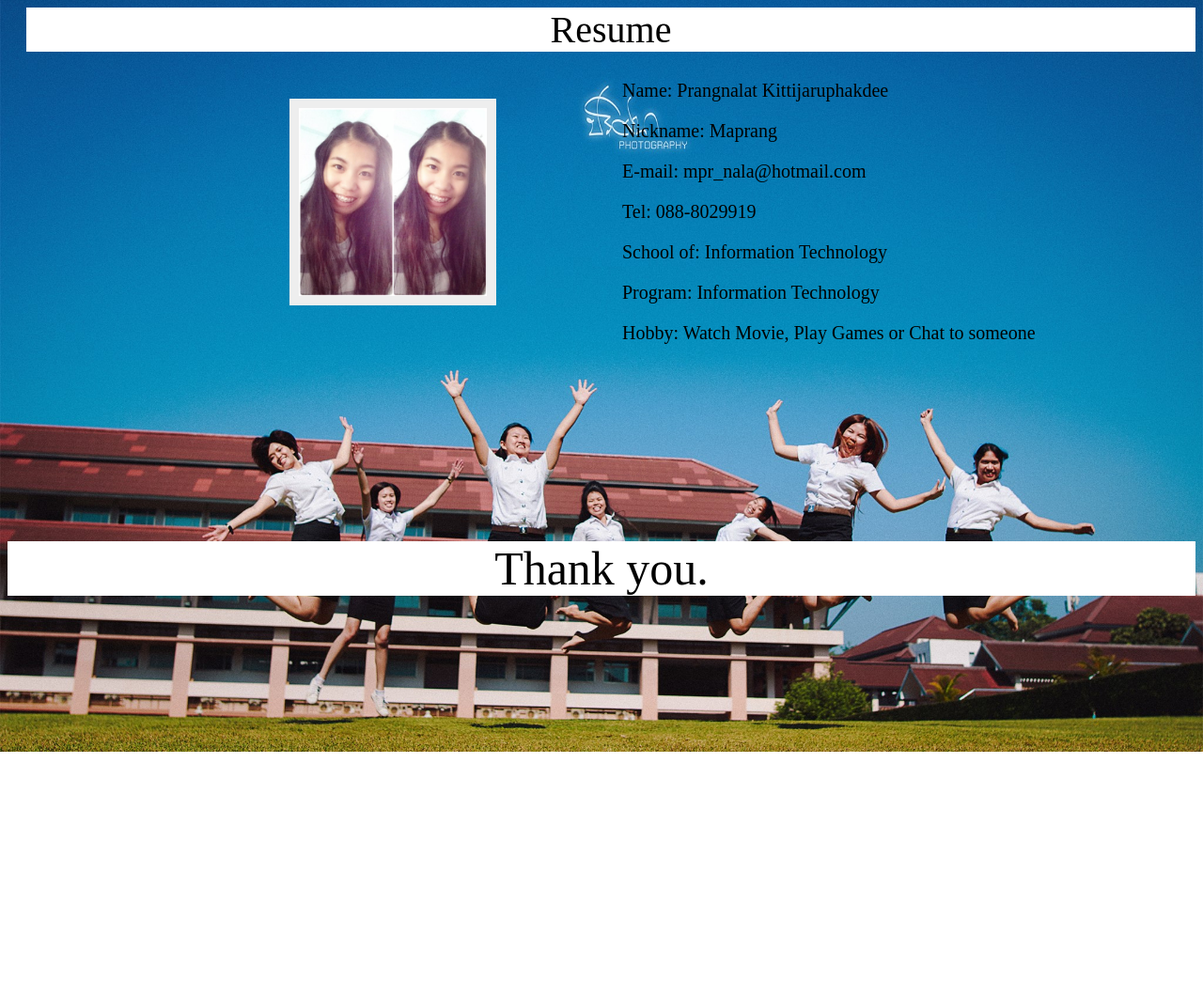
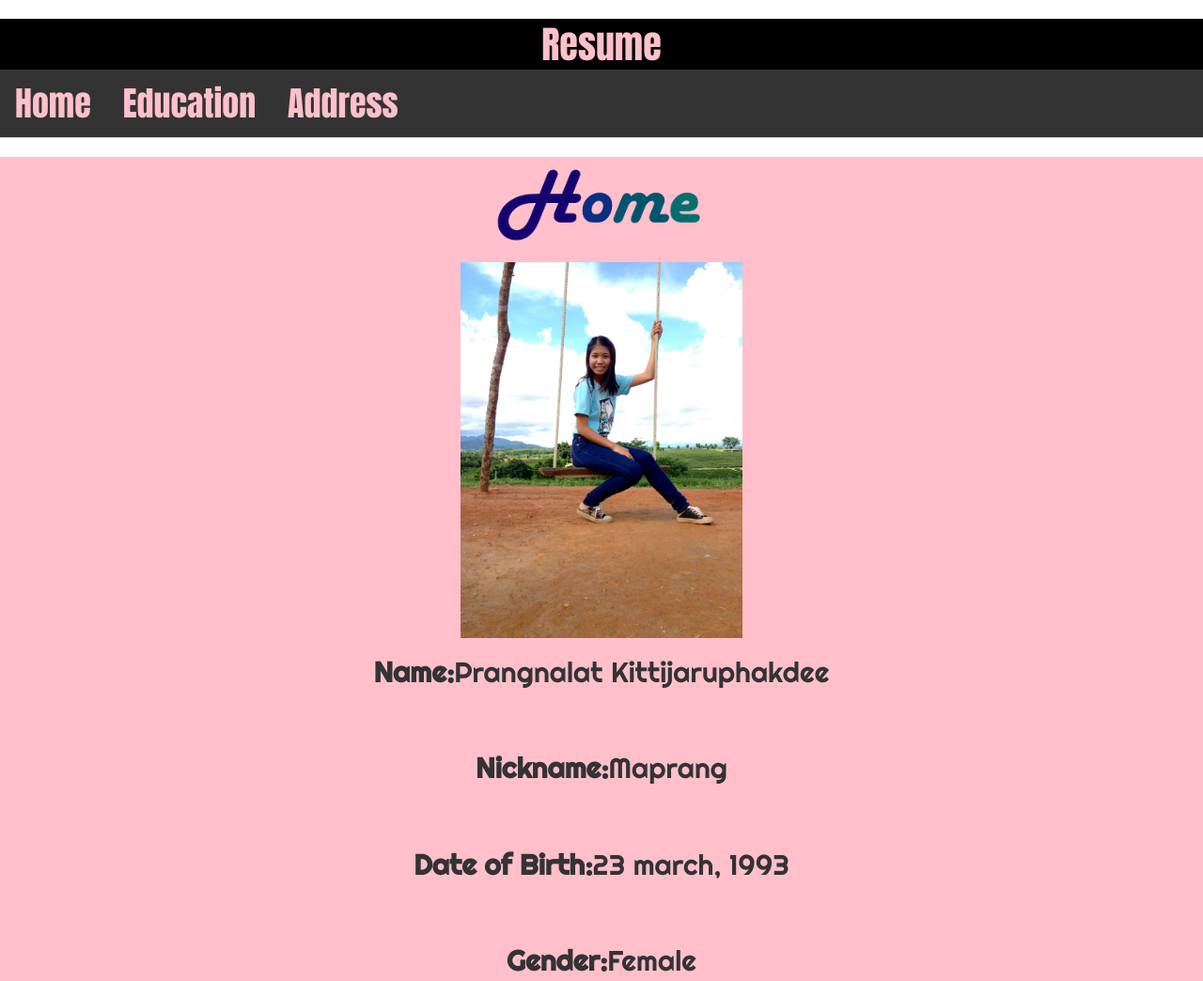
Before and after one commit to NALAKITJA/Resume-html_css, a plain HTML site: page index.html in a window 1280 px wide. Shown: the top 1044 px of the page at 94% size. Before the commit the page ends 800 px from the top, so only its background shows below. Drawn offline with nearby package versions, Linux system fonts and the light colour scheme.

Commit message:
rewrite html

```diff
--- a/index.html
+++ b/index.html
@@ -1,33 +1,106 @@
 <!DOCTYPE html>
 <html>
+
      <head>
+             <!-- Latest compiled and minified CSS -->
+        <link rel="stylesheet" href="https://maxcdn.bootstrapcdn.com/bootstrap/3.3.6/css/bootstrap.min.css" integrity="sha384-1q8mTJOASx8j1Au+a5WDVnPi2lkFfwwEAa8hDDdjZlpLegxhjVME1fgjWPGmkzs7" crossorigin="anonymous">
 <!--         <style> background-image: url(IT.jpg);</style>-->
+
          <link rel="stylesheet" type="text/css" href="style.css">
+        <link href='https://fonts.googleapis.com/css?family=Righteous|Sigmar+One|Anton&subset=latin-ext,latin' rel='stylesheet' type='text/css'>
          <meta charset="UTF-8">
          <title>Resume</title>
     </head>
+<!--
+    <a rel="nofollow" style="display:scroll; position:fixed; bottom:10px; right:5px;" href="#" title="Back to Top">
+    <img src="top.png" width="50px" height="50px"/></a>
+-->
+    <body>
+<!--        <div class="container">-->
+          <h1><header><center>Resume</center></header>
+          <ul class="nav nav-tabs">
 
-    <body>
-        <header><center>Resume</center></header>
-        <nav><img src="pic.jpg" width="200" height="200" alt="Picture" margin-right="auto">
-         </nav>
-        <div class="right">
+            <li><a href="#1">Home</a></li>
+            <li><a href="#2">Education</a></li>
+            <li><a href="#3">Address</a></li>
+
+          </ul>
+            </h1>
+          <h1 id="1">
+            <div style="background-color:pink">
+             <center>
+              <img src="home.png" width="300" height="350" class="img-responsive">
+             </center>
+             <center>
+                <table>
+                    <tr>
+                       <th>
+                           <center>
+                            <img src="pic1.jpg" width="300" height="350" class="img-responsive" >
+                                <h2><strong>Name:</strong>Prangnalat Kittijaruphakdee</h2><br>
+                                <h2> <strong>Nickname:</strong>Maprang</h2><br>
+                                <h2><strong>Date of Birth:</strong>23 march, 1993</h2><br>
+                                <h2><strong>Gender:</strong>Female</h2>
+                           </center>
+                        </th>
+                    </tr>
+                </table>
+              </center>
+            </div>
+
+              <h1 id="2"></h1>
+                <div style="background-color:#F78181">
+               <center>
+                   <img src="education.png" width="400" height="450" class="img-responsive">
+                </center>
+                <center>
+                <table>
+                    <tr>
+                       <th>
+                           <center>
+                      <img src="MFU.png" width="300" height="350" class="img-responsive">
+                          <h2><p><b>Current:</b>MaeFahLuang University<br><br>
+                              <b>School of:</b> Information Technology<br><br>
+                              <b>Program:</b>Information Technology</p>
+                            </h2>
+                           </center>
+                        </th>
+                    </tr>
+                </table>
+                </center>
+              </div>
+                <h1 id="3"></h1>
+                    <div style="background-color:#F79F81">
+                        <center>
+                         <img src="address.png" width="400" height="450" class="img-responsive">
+                        </center>
+                         <table>
+                            <tr>
+                               <th>
+                           <center>
+                                <img src="location.png" width="300" height="350" class="img-responsive">
+                            <h2><p><b>404/14 Village No.5, Thapra Sub-district, Mueng District, Khonkaen 40260<br><br>
+                            </b>
+                        </p>
+                    </h2>
+                        </center>
+                                </th>
+                             </tr>
+                        </table>
+              </div>
+        </h1>
 
 
-           <p>Name: Prangnalat Kittijaruphakdee</p>
-            <p>Nickname: Maprang</p>
-            <p>E-mail: mpr_nala@hotmail.com</p>
-            <p>Tel: 088-8029919</p>
-            <p>School of: Information Technology</p>
-            <p>Program: Information Technology</p>
-            <p>Hobby: Watch Movie, Play Games or Chat to someone </p>
-
-        </div>
-        <center>
-            <footer>
-        Thank you.
-        </footer>
-            </center>
     </body>
 
+<footer>
+    <center><p><h2><b>Contact:</b>(+66)888029919</h2>
+    <h2><b>Email:</b> mpr_nala@hotmail.com</h2>
+    </center>
+</footer>
+
+
+
+<!--          Latest compiled and minified JavaScript -->
+            <script src="https://maxcdn.bootstrapcdn.com/bootstrap/3.3.6/js/bootstrap.min.js" integrity="sha384-0mSbJDEHialfmuBBQP6A4Qrprq5OVfW37PRR3j5ELqxss1yVqOtnepnHVP9aJ7xS" crossorigin="anonymous"></script>
 </html>
--- a/style.css
+++ b/style.css
@@ -1,56 +1,63 @@
 header{
-    background-color: white;
-    filter: alpha(opacity=60);
-    color: black;
+    background-color:black;
+    color:pink;
+    padding:5px;
     font-size: 40px;
-    font-family: "Times New Roman", Times, serif;
-    margin-left: 20px;
+    }
+h2 {
+    font-family: 'Righteous', cursive;
+
+}
+table {
+    border-collapse: collapse;
+    width: 100%;
+}
+
+th, td {
+    padding: 10px;
+}
+h1{
+    font-family: 'Anton', sans-serif;
+
+}
+
+h3{
+    font-family: 'Anton', sans-serif;
+    margin-top: 500px;
+    font-size: 40px;
+}
+ul {
+    list-style-type: none;
+    margin: 0;
+    padding: 0;
+    overflow: hidden;
+    background-color: #333;
+}
+
+li {
+    float: left;
+}
+
+li a {
+    display: inline-block;
+    color: pink;
+    text-align: center;
+    padding: 14px 16px;
+    text-decoration: none;
+}
+
+li a:hover {
+    background-color: #111;
+}
+footer{
+    background-color: black;
+    color:pink;
+    margin-bottom: 10px;
+    text-align: center;
+}
+.right {
+   float: right;
+   padding: 10px;
 
 
 }
-h1{
-    color: aliceblue;
-    font-size: 50px;
-     color: black;
-}
-.right {
-    margin-left: auto;
-    width: 600px;
-/*    background-color: white;*/
-/*    background-image: url(IT.jpg);*/
-    padding: 10px;
-    filter: opacity=(70%);
-
-}
-p{
-/*    border: 5px solid #ffffff;*/
-    font-size: 20px;
-    color: black;
-    font-family: "Times New Roman", Times, serif;
-}
-footer{
-    background-color: white;
-    font-size: 50px;
-    filter: alpha(opacity=30);
-    color: black;
-    margin-top: 180px;
-    font-family: "Times New Roman", Times, serif;
-
-}
-html {
-  background: url(IT.jpg) no-repeat center center fixed;
-  -webkit-background-size: cover;
-  -moz-background-size: cover;
-  -o-background-size: cover;
-  background-size: cover;
-}
-nav {
-    margin-top: 50px;
-    margin-left: 300px;
-    line-height:50px;
-    background-color:#eeeeee;
-    height:200px;
-    width:200px;
-    float:left;
-    padding:10px;
-}
```
Also changed, not shown: IT.jpg (deleted), MFU.png (added), address.png (added), education.png (added), home.png (added), location.png (added), pic.jpg (deleted), pic1.jpg (added).
